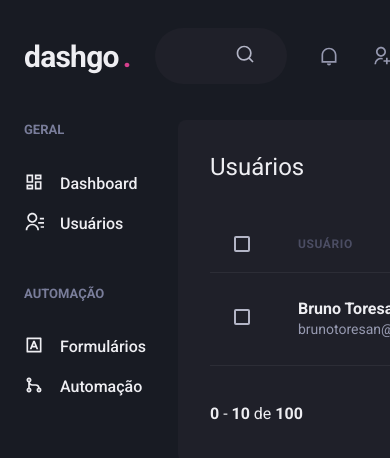
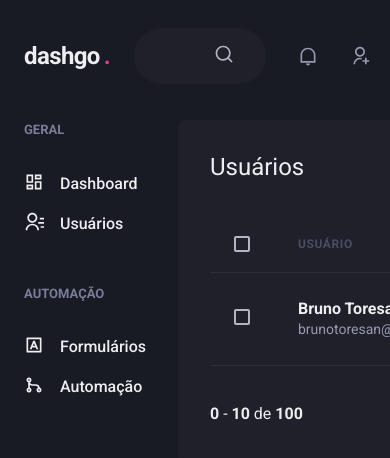
Before and after one commit to brunotoresan/dashgo, a Next.js app: page /users in a window 390 px wide. Shown: the top 458 px of the page. Built offline with nearby package versions, Linux system fonts and the light colour scheme.

Commit message:
responsive logo

```diff
--- a/src/components/Header/Logo.tsx
+++ b/src/components/Header/Logo.tsx
@@ -3,7 +3,7 @@ import { Text } from '@chakra-ui/react'
 export function Logo(){
   return (
     <Text
-      fontSize="3xl"
+      fontSize={["2xl", "3xl"]} // 2xl for mobile, 3xl for bigger resolutions
       fontWeight="bold"
       letterSpacing="tight"
       w="64"
```
Also changed, not shown: 1 other file (tests, documents, lock files or other folders).
